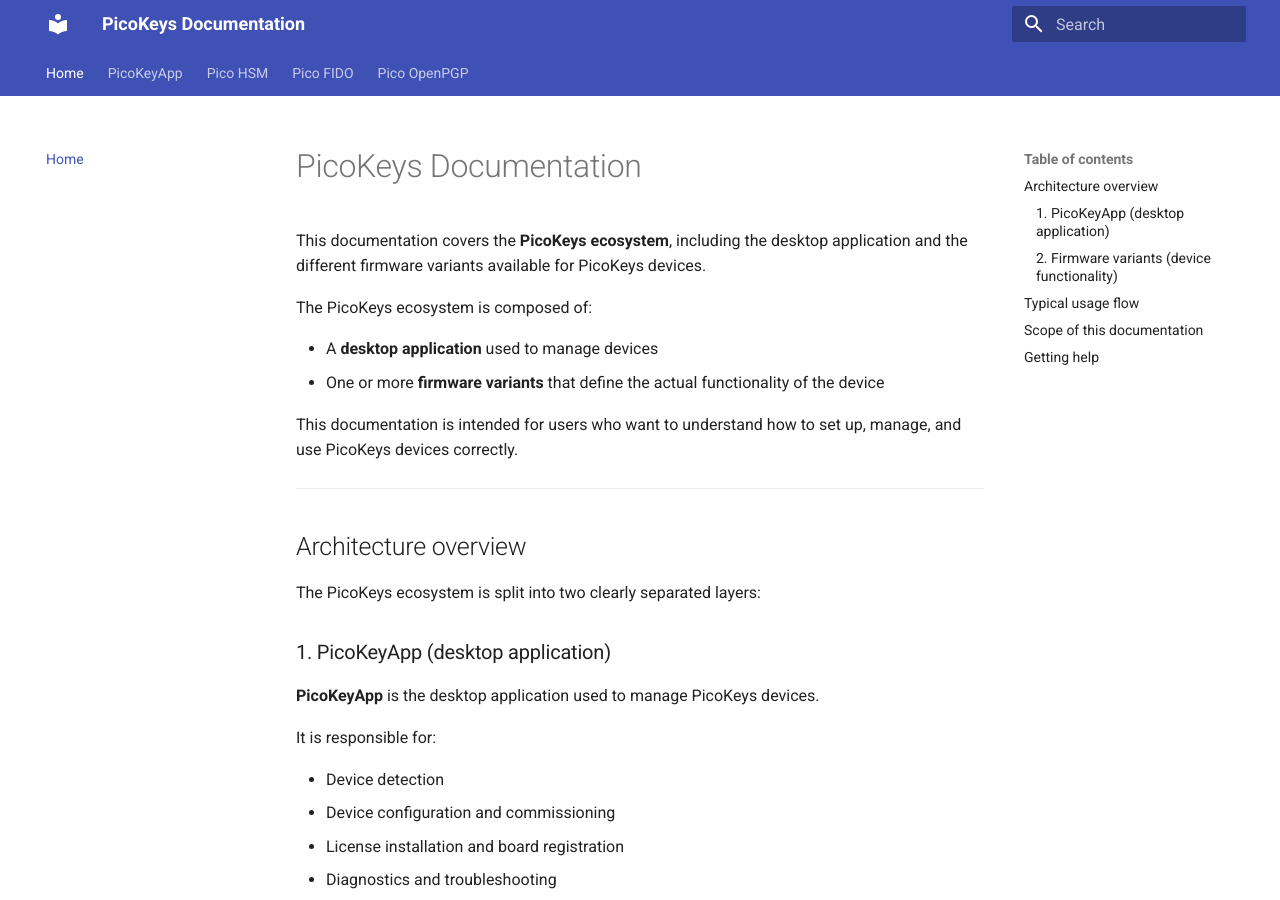
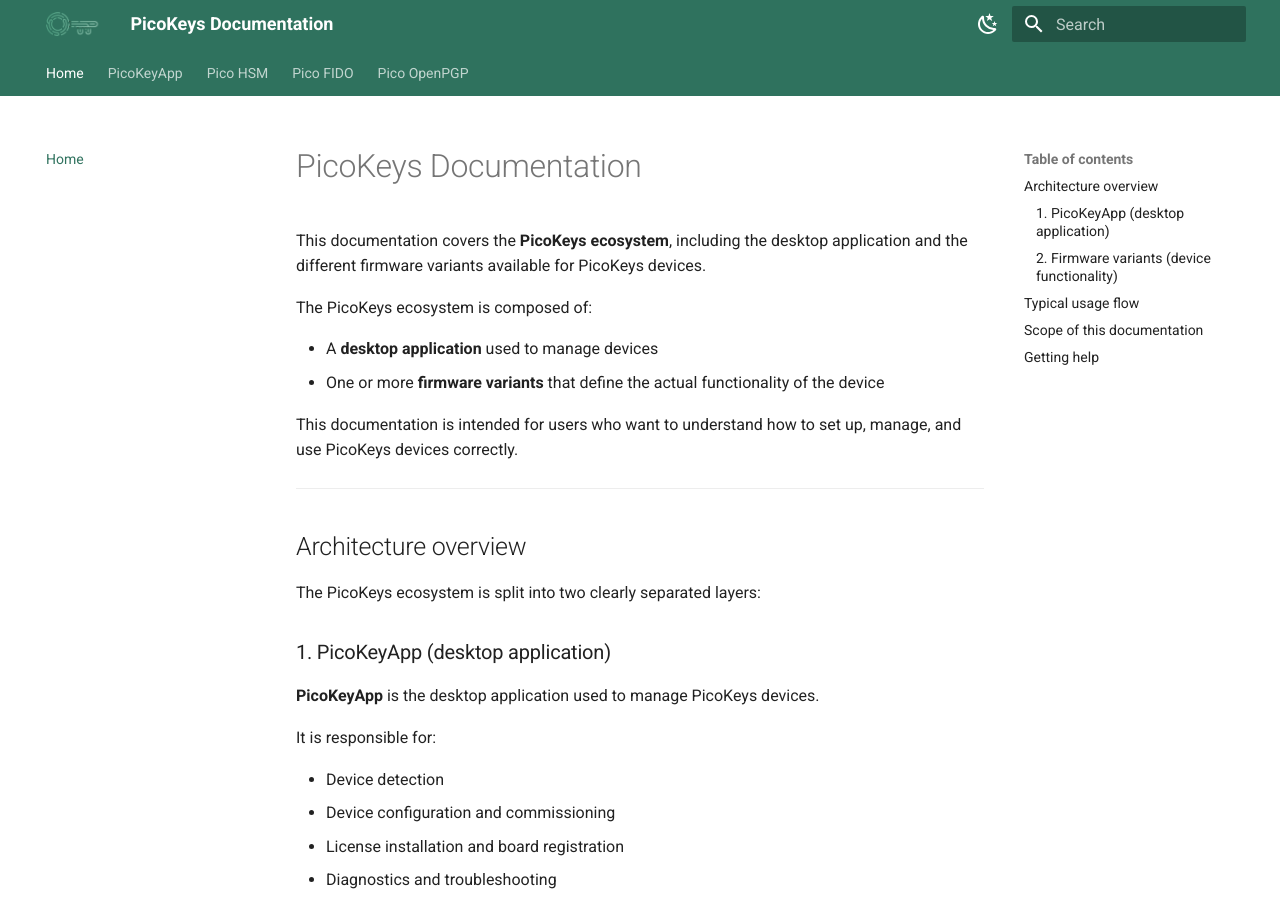
Before and after one commit to polhenarejos/picokeys-docs, an MkDocs documentation site: the page built from docs/index.md, in a window 1280 px wide and 900 px high. Built offline with MkDocs 1.6.1 and Material for MkDocs 9.7.7, drawn with Linux system fonts in a browser that asks for light colours.

Commit message:
Add dark mode and logos.
Signed-off-by: Pol Henarejos <pol.henarejos@cttc.es>

```diff
--- a/mkdocs.yml
+++ b/mkdocs.yml
@@ -6,6 +6,8 @@ site_dir: site
 theme:
   name: material
   language: en
+  logo: assets/images/picokeys.png
+  favicon: assets/images/favicon.png
   features:
     - navigation.tabs
     - navigation.sections
@@ -14,6 +16,18 @@ theme:
     - search.suggest
     - search.highlight
     - content.code.copy
+  palette:
+    - scheme: default
+      toggle:
+        icon: material/weather-night
+        name: Switch to dark mode
+    - scheme: slate
+      toggle:
+        icon: material/weather-sunny
+        name: Switch to light mode
+
+extra_css:
+  - assets/stylesheets/extra.css
 
 nav:
   - Home: index.md
```
